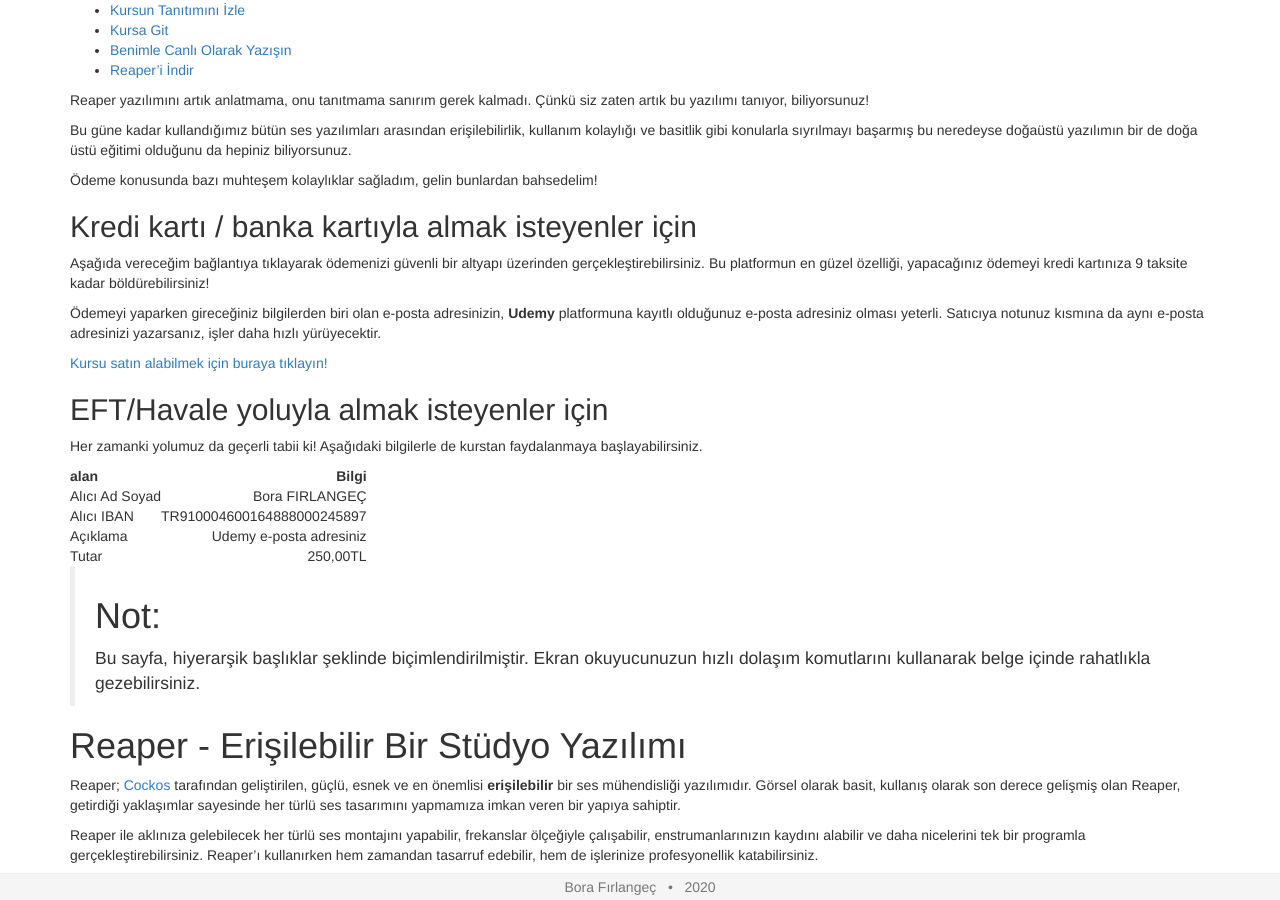
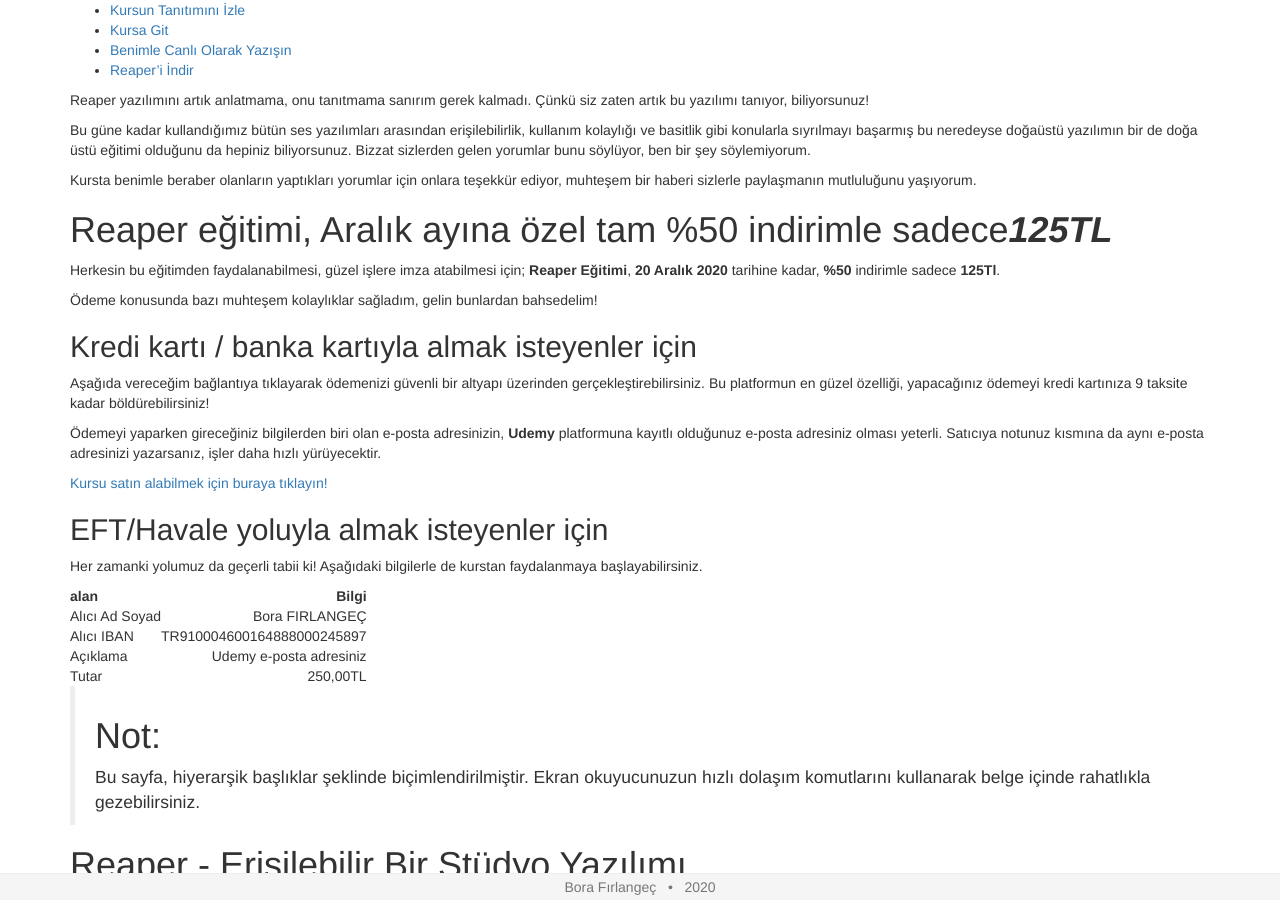
Before and after one commit to borfirbora/borfirbora.github.io, a Jekyll site: the page built from reaper.md, in a window 1280 px wide and 900 px high. Built offline with Jekyll 4.4.1, drawn with Linux system fonts in a browser that asks for light colours.

Commit message:
Update reaper.md
asd

```diff
--- a/reaper.md
+++ b/reaper.md
@@ -12,7 +12,13 @@
 
 Reaper yazılımını artık anlatmama, onu tanıtmama sanırım gerek  kalmadı. Çünkü siz zaten artık bu yazılımı tanıyor, biliyorsunuz!
 
-Bu güne kadar kullandığımız bütün ses yazılımları arasından erişilebilirlik, kullanım kolaylığı ve basitlik gibi konularla sıyrılmayı başarmış bu neredeyse doğaüstü yazılımın bir de doğa üstü eğitimi olduğunu da hepiniz biliyorsunuz.
+Bu güne kadar kullandığımız bütün ses yazılımları arasından erişilebilirlik, kullanım kolaylığı ve basitlik gibi konularla sıyrılmayı başarmış bu neredeyse doğaüstü yazılımın bir de doğa üstü eğitimi olduğunu da hepiniz biliyorsunuz. Bizzat sizlerden gelen yorumlar bunu söylüyor, ben bir şey söylemiyorum.
+
+Kursta benimle beraber olanların yaptıkları yorumlar için onlara teşekkür ediyor, muhteşem bir haberi sizlerle paylaşmanın mutluluğunu yaşıyorum.
+
+# Reaper eğitimi, Aralık ayına özel tam %50 indirimle sadece***125TL***
+
+Herkesin bu eğitimden faydalanabilmesi, güzel işlere imza atabilmesi için; **Reaper Eğitimi**, **20 Aralık 2020** tarihine kadar, **%50** indirimle sadece **125Tl**.
 
 Ödeme konusunda bazı muhteşem kolaylıklar sağladım, gelin bunlardan  bahsedelim!
 
```
